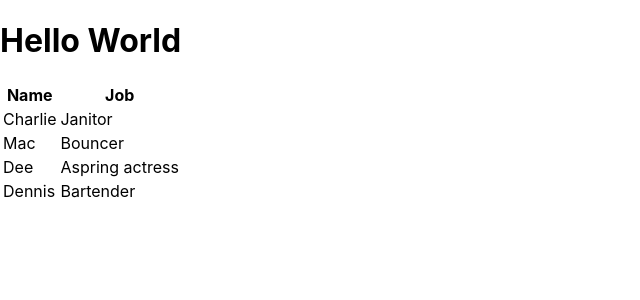
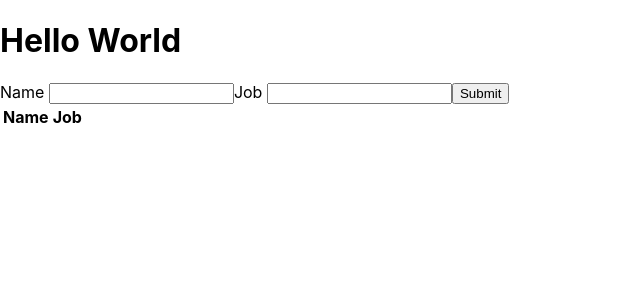
Before and after one commit to lawrence-chege/eit-app, a React (Create React App) app in the folder app/: page / in a window 1280 px wide. Shown: the top 300 px of the page, without its empty margins (0-640 px from the left). Built offline with nearby package versions, Linux system fonts and the light colour scheme.

Commit message:
add new characters in form

```diff
--- a/app/src/App.js
+++ b/app/src/App.js
@@ -1,31 +1,32 @@
 import React, {Component} from 'react';
 import Table from './Table';
+import Form from './Form';
 import './App.css';
 
 class App extends Component {
+  state = {
+    characters : [],
+  }
+removeCharacter = index => {
+  const {characters} = this.state
+  this.setState({
+    characters: characters.filter((character, i)=>{
+      return i !==index
+    })
+  })
+
+}
+handleSubmit = character => {
+  this.setState({characters: [...this.state.characters, character]})
+}
 render(){
-  const characters = [
-    {
-      name: 'Charlie',
-      job: 'Janitor',
-    },
-    {
-      name: 'Mac',
-      job: 'Bouncer',
-    },
-    {
-      name: 'Dee',
-      job: 'Aspring actress',
-    },
-    {
-      name: 'Dennis',
-      job: 'Bartender',
-    },
-  ]
+  const {characters} = this.state
+
   return(
     <div className="container">
       <h1>Hello World</h1>
-      <Table charactersData = {characters}/>
+      < Form handleSubmit={this.handleSubmit}/>
+      <Table charactersData = {this.state.characters} removeCharacter={this.removeCharacter}/>
     </div>
   )
 }
--- /dev/null
+++ b/app/src/Form.js
@@ -0,0 +1,47 @@
+import React, {Component} from 'react';
+
+class Form extends Component{
+    constructor(props){
+        super(props)
+        this.initialState ={
+            name: '',
+            job: ''
+        }
+        this.state = this.initialState
+    }
+    handleChange = event =>{
+        const {name, value} = event.target
+        this.setState({
+            [name]: value,
+        })
+    }
+    submitForm =()=>{
+        this.props.handleSubmit(this.state)
+        this.setState(this.initialState)
+    }
+    render(){
+        const {name, job} = this.state;
+        return (
+            <form>
+                <label>Name </label>
+                <input
+                    type="text"
+                    name="name"
+                    vlue={name}
+                    onChange={this.handleChange}
+                />
+                <label>Job </label>
+                <input
+                    type="text"
+                    name="job"
+                    vlue={job}
+                    onChange={this.handleChange}
+                />
+                <input type="button" value="Submit" onClick={this.submitForm} />
+
+            </form>
+        )
+    }
+
+}
+export default Form;
--- a/app/src/Table.js
+++ b/app/src/Table.js
@@ -17,6 +17,9 @@
             <tr key={index}>
                 <td>{row.name}</td>
                 <td>{row.job}</td>
+                <td>
+                    <button onClick = {()=> props.removeCharacter(index)}>Delete</button>
+                </td>
             </tr>
         )
     });
@@ -28,11 +31,11 @@
 
 class Table extends Component {
     render (){
-        const {charactersData} = this.props
+        const {charactersData, removeCharacter} = this.props
         return(
             <table>
                 <TableHeader />
-                <TableBody charactersData={charactersData}/>
+                <TableBody charactersData={charactersData} removeCharacter={removeCharacter}/>
             </table>
         )
     }
```
